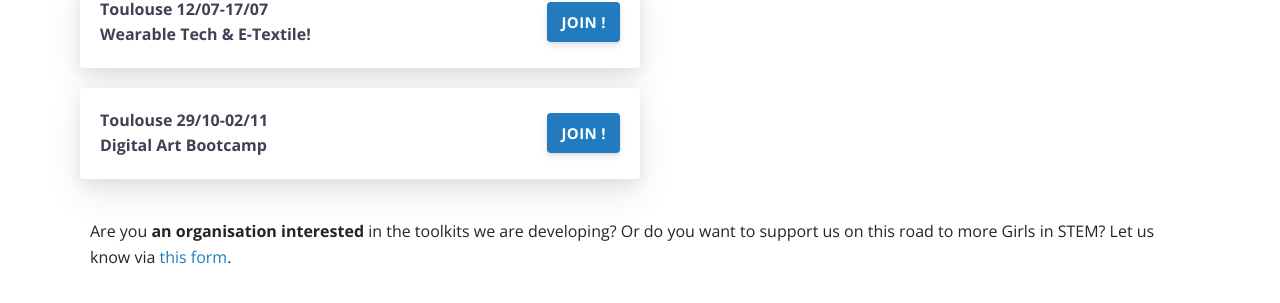
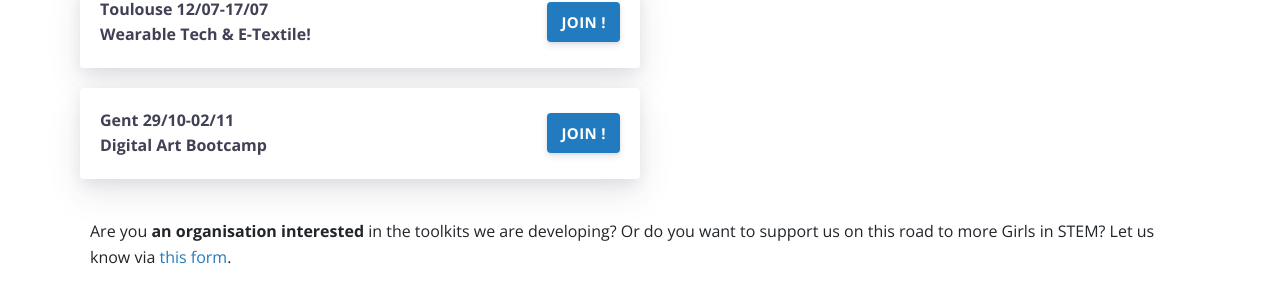
Before and after one commit to IngegnoMakerSpace/girlsinstem, a Jekyll site: the page built from index.html, in a window 1280 px wide and 900 px high, scrolled down 539 px. Shown: the part 151-454 px from the top of the window. Built offline with Jekyll 4.4.1, drawn with Linux system fonts in a browser that asks for light colours.

Commit message:
typo fix

```diff
--- a/index.html
+++ b/index.html
@@ -43,7 +43,7 @@ bodyClass: page-home
 <div class="container pt-2">
   <div class="call">
     <div class="call-box-top">
-      <div class="call-phone"><strong>Toulouse 29/10-02/11</strong><br/>
+      <div class="call-phone"><strong>Gent 29/10-02/11</strong><br/>
           <strong>Digital Art Bootcamp</strong>
         </div>
     </div>
```
